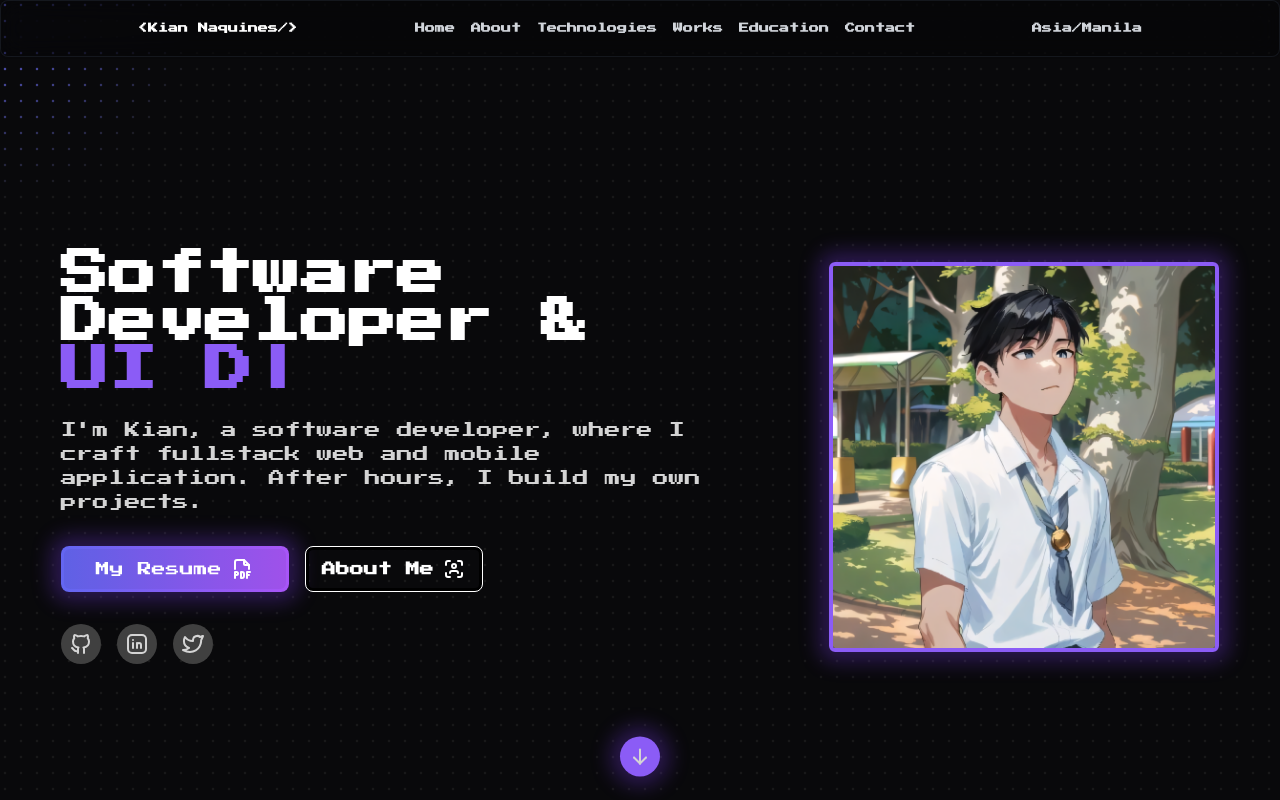
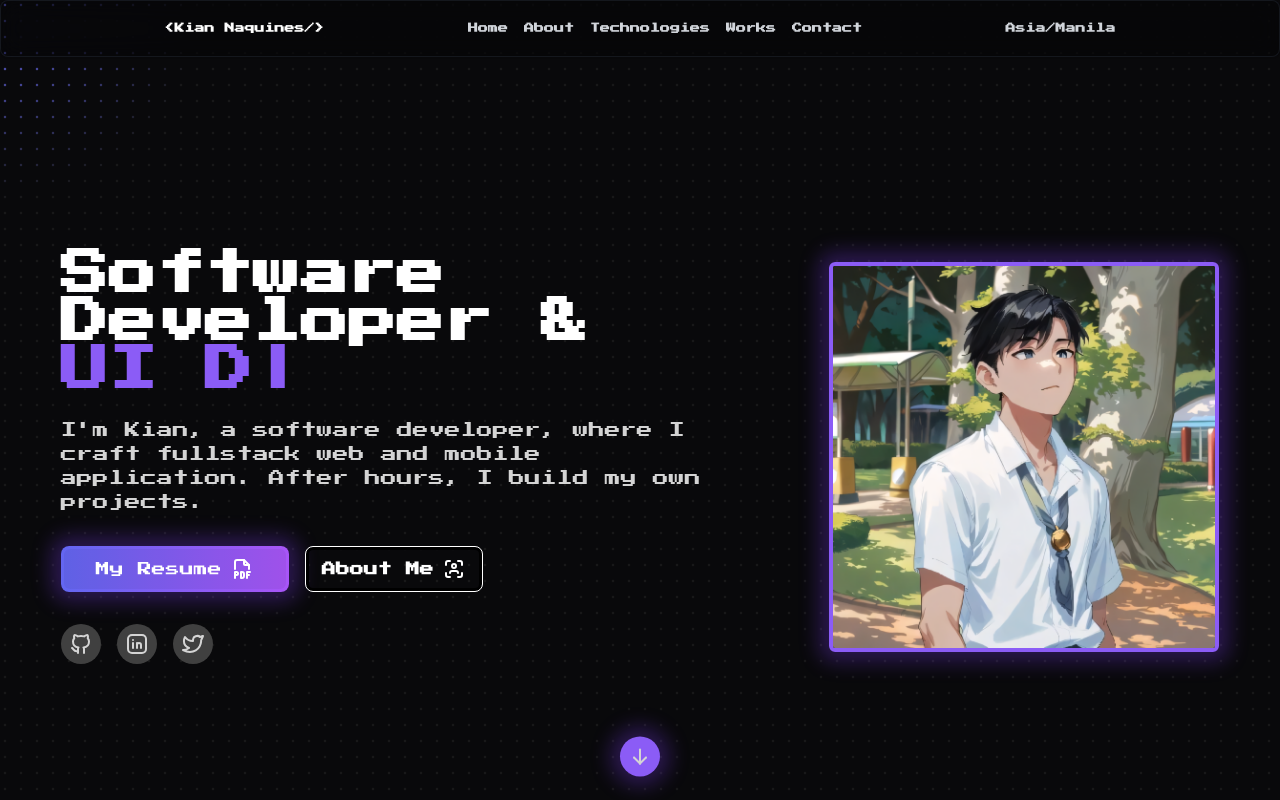
Before and after one commit to kiannaquines/kian_portfolio, a Next.js app: page / in a window 1280 px wide. Shown: the top 800 px of the page. Built offline with nearby package versions, Linux system fonts and the light colour scheme.

Commit message:
Update Hero component role and enhance Tech Stack with new technologies

```diff
--- a/components/hero.tsx
+++ b/components/hero.tsx
@@ -29,7 +29,7 @@ const Hero = () => {
                             2000,
                             "AI Enthusiast",
                             2000,
-                            "Engineer",
+                            "DevOps",
                             2000,
                             "Backend Guy",
                             2000,
--- a/components/tech-stack.tsx
+++ b/components/tech-stack.tsx
@@ -2,7 +2,7 @@
 
 import { motion } from "framer-motion";
 import { FaReact, FaNodeJs, FaPython } from "react-icons/fa";
-import { SiNextdotjs, SiTailwindcss, SiTypescript, SiDocker, SiPostgresql, SiGraphql, SiCplusplus, SiPhp, SiBootstrap, SiFlutter, SiDart, SiLaravel, SiMysql, SiJavascript, SiGo, SiDjango, SiFlask, SiFastapi, SiGithub, SiComposer, SiHeroku, SiJquery, SiFilezilla, SiNginx, SiSqlalchemy, SiSqlite, SiMongodb, SiScikitlearn, SiTensorflow, SiPandas, SiLinux, SiNpm, SiUbuntu, SiGitforwindows, SiDebian, SiCss3 } from "react-icons/si";
+import { SiNextdotjs, SiTailwindcss, SiTypescript, SiDocker, SiPostgresql, SiGraphql, SiCplusplus, SiPhp, SiBootstrap, SiFlutter, SiDart, SiLaravel, SiMysql, SiJavascript, SiGo, SiDjango, SiFlask, SiFastapi, SiGithub, SiComposer, SiHeroku, SiJquery, SiFilezilla, SiNginx, SiSqlalchemy, SiSqlite, SiMongodb, SiScikitlearn, SiTensorflow, SiPandas, SiLinux, SiNpm, SiUbuntu, SiGitforwindows, SiDebian, SiCss3, SiNotion, SiLangchain, SiGoogle, SiGooglecolab } from "react-icons/si";
 
 const technologies = [
     { name: "React", icon: <FaReact className="text-6xl text-blue-500" /> },
@@ -44,6 +44,9 @@ const technologies = [
     { name: "Git", icon: <SiGitforwindows className="text-6xl text-orange-700" /> },
     { name: "Debian", icon: <SiDebian className="text-6xl text-red-700" /> },
     { name: "CSS3", icon: <SiCss3 className="text-6xl text-blue-400" /> },
+    { name: "Bash", icon: <SiNotion className="text-6xl" /> },
+    { name: "Google", icon: <SiGoogle className="text-6xl" /> },
+    { name: "Colab", icon: <SiGooglecolab className="text-6xl text-orange-400" /> },
 ];
 
 const TechStack = () => {
--- a/components/ui/header.tsx
+++ b/components/ui/header.tsx
@@ -22,11 +22,6 @@ const Header = () => {
         {
             name: "Works",
             link: "#works",
-            icon: <IconMessage className="h-4 w-4 text-neutral-500 dark:text-white" />,
-        },
-        {
-            name: "Education",
-            link: "#education",
             icon: <IconMessage className="h-4 w-4 text-neutral-500 dark:text-white" />,
         },
         {
```
